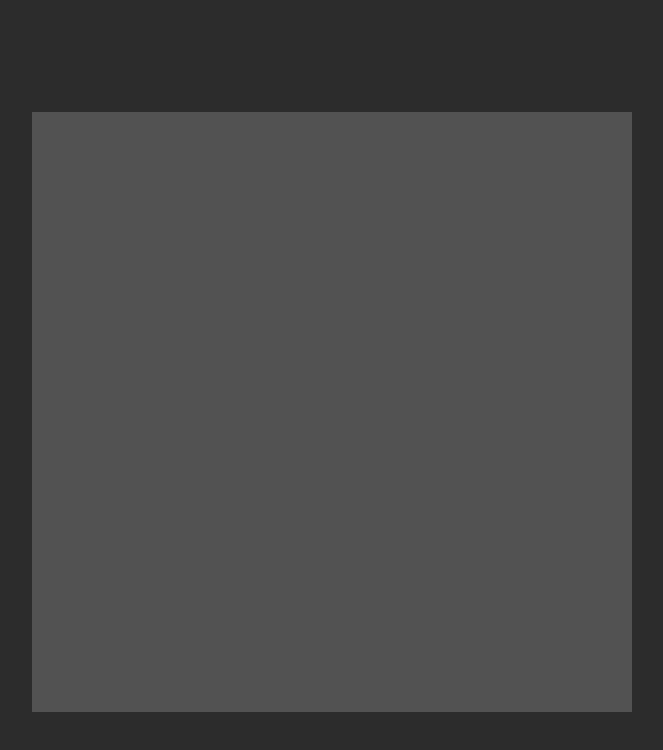
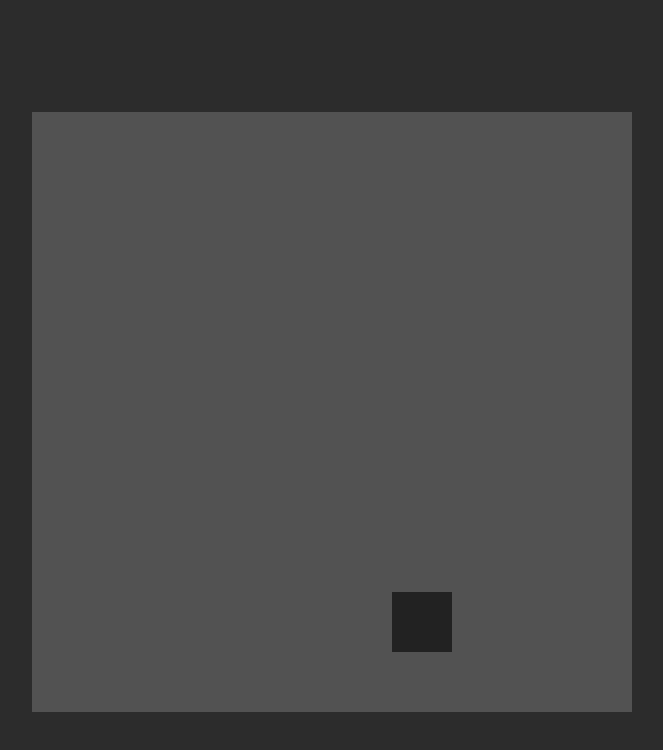
Before and after one commit to Mikk0git/snakeWeb, a plain HTML site: page index.html in a window 1280 px wide. Shown: the whole page, without its empty margins (308-971 px from the left). Drawn offline with Linux system fonts and the light colour scheme.

Commit message:
setCoordinates

```diff
--- a/index.html
+++ b/index.html
@@ -5,11 +5,11 @@
     <meta name="viewport" content="width=device-width, initial-scale=1.0">
     <title>SnakeWeb</title>
     <link rel="stylesheet" href="src/style.css">
-    <script src="src/main.js"></script>
+    <script async src="src/main.js"></script>
 </head>
 <body>
     <div id="gameMap">
-        <div id="snakeHead"></div>
+        <div id="snakeHead" class="snakeElement"></div>
     </div>
 </body>
 </html>
--- a/src/main.js
+++ b/src/main.js
@@ -0,0 +1,8 @@
+
+function setCoordinates(x,y,id) {
+    document.getElementById(id).style["grid-column-start"] = x;
+    document.getElementById(id).style["grid-row-start"] = y;
+
+}
+
+setCoordinates(7,9,"snakeHead")
--- a/src/style.css
+++ b/src/style.css
@@ -19,3 +19,12 @@
     grid-template-columns: repeat(10, 1fr);
     grid-template-rows: repeat(10, 1fr);
   }
+
+  .snakeElement{
+    background-color: rgb(34, 34, 34);
+  }
+
+  #snakeHead{
+    /* grid-column-start: 8;
+    grid-row-start: 3; */
+  }
```
